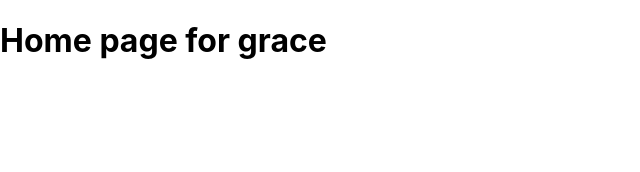
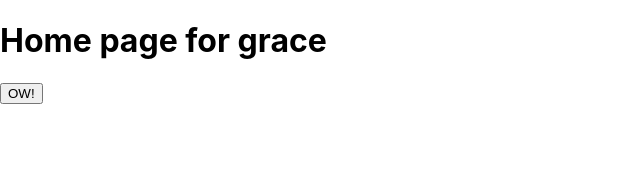
Before and after one commit to Rajat-malhotra0/Grace, a React (Create React App) app in the folder frontend/: page / in a window 1280 px wide. Shown: the top 172 px of the page, without its empty margins (0-640 px from the left). Built offline with nearby package versions, Linux system fonts and the light colour scheme.

Commit message:
I made a button component

```diff
--- a/frontend/src/App.js
+++ b/frontend/src/App.js
@@ -1,9 +1,11 @@
 import "./App.css";
+import Button from "./Components/Button";
 
 function App() {
     return (
         <div>
             <h1>Home page for grace</h1>
+            <Button button_text = "OW!" />
         </div>
     );
 }
--- /dev/null
+++ b/frontend/src/Components/Button.js
@@ -0,0 +1,12 @@
+import React from "react";
+
+function Button(props) {
+  return (
+    <div>
+
+      <button>{props.button_text}</button>
+    </div>
+  );
+}
+
+export default Button;
```
